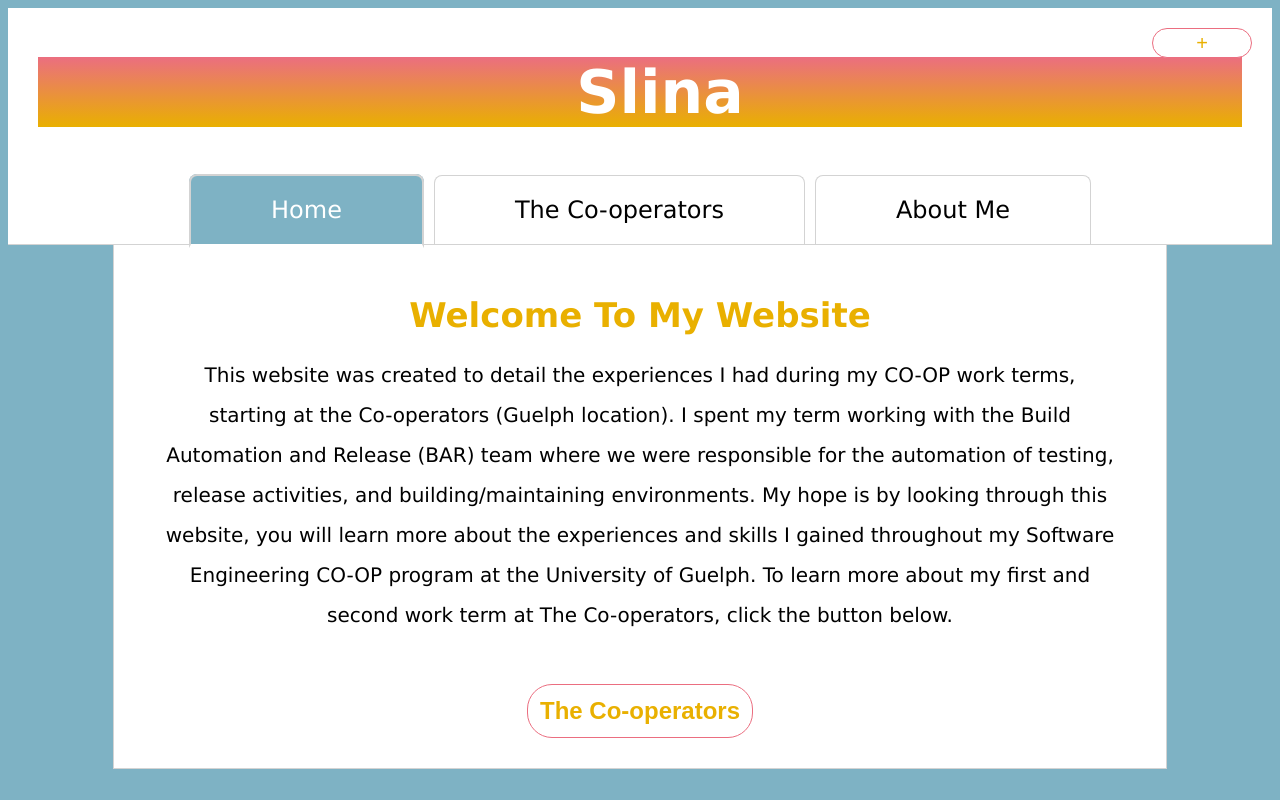
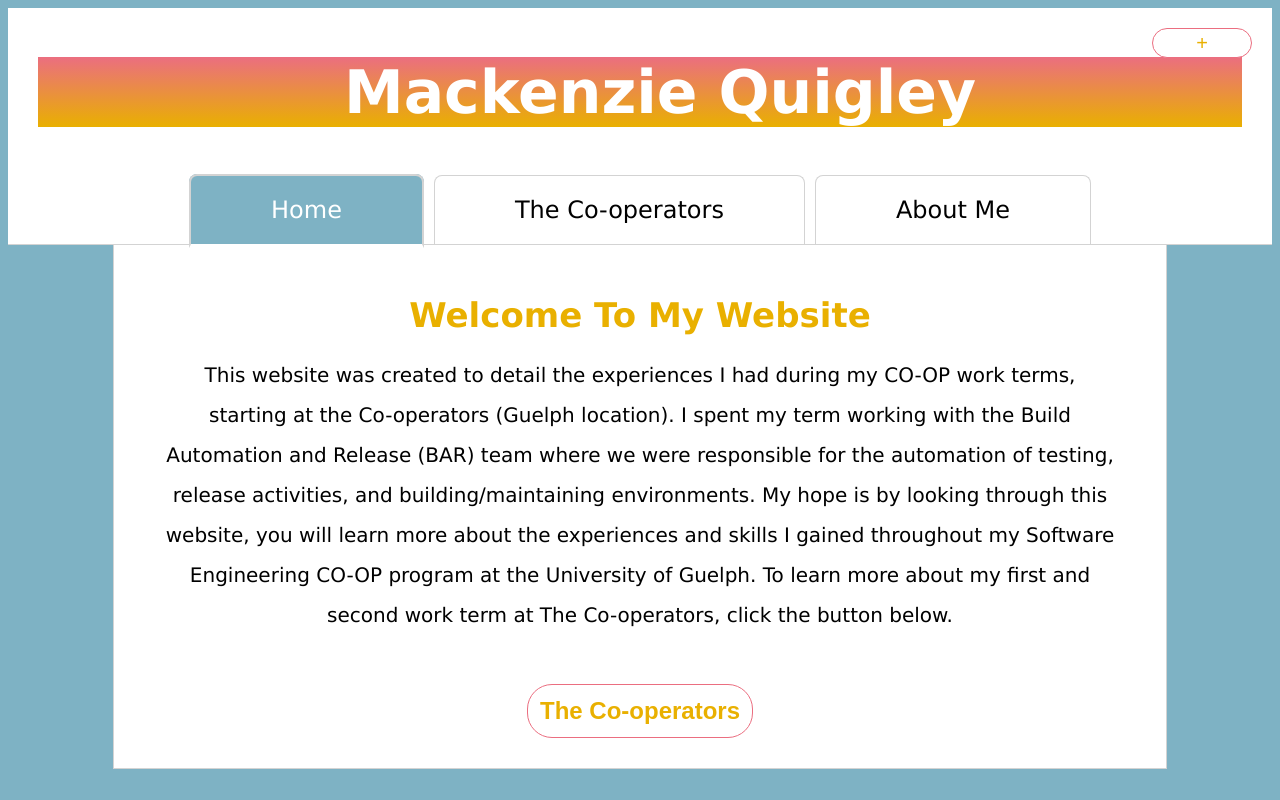
Before and after one commit to dreader0/WebsiteTemplate, a React (Create React App) app in the folder client/: page / in a window 1280 px wide. Built offline with nearby package versions, Linux system fonts and the light colour scheme; no server answers.

Commit message:
Redeploying website

```diff
--- a/client/src/App.js
+++ b/client/src/App.js
@@ -256,7 +256,7 @@
 
         <div style={{backgroundColor: "white"}}>
             <button onClick={this.addPosts} className="AddPost" id="AddPost">+</button> <br></br>
-            <h1 style={{textAlign: "center", margin: "30px", paddingLeft: "150px"}}>Slina</h1> <br></br>
+            <h1 style={{textAlign: "center", margin: "30px", paddingLeft: "150px"}}>Mackenzie Quigley</h1> <br></br>
         </div>
         </MediaQuery>
 
@@ -352,7 +352,7 @@
             </div>
 
           <div style={{backgroundColor: "white", padding: "2px", paddingBottom: "0px", marginTop: "2px"}}>
-              <h1 style={{textAlign: "center", fontSize: "30px", padding: "3px"}}>Slina</h1> <br></br>
+              <h1 style={{textAlign: "center", fontSize: "30px", padding: "3px"}}>Mackenzie Quigley</h1> <br></br>
           </div>
         </MediaQuery>
 
```
